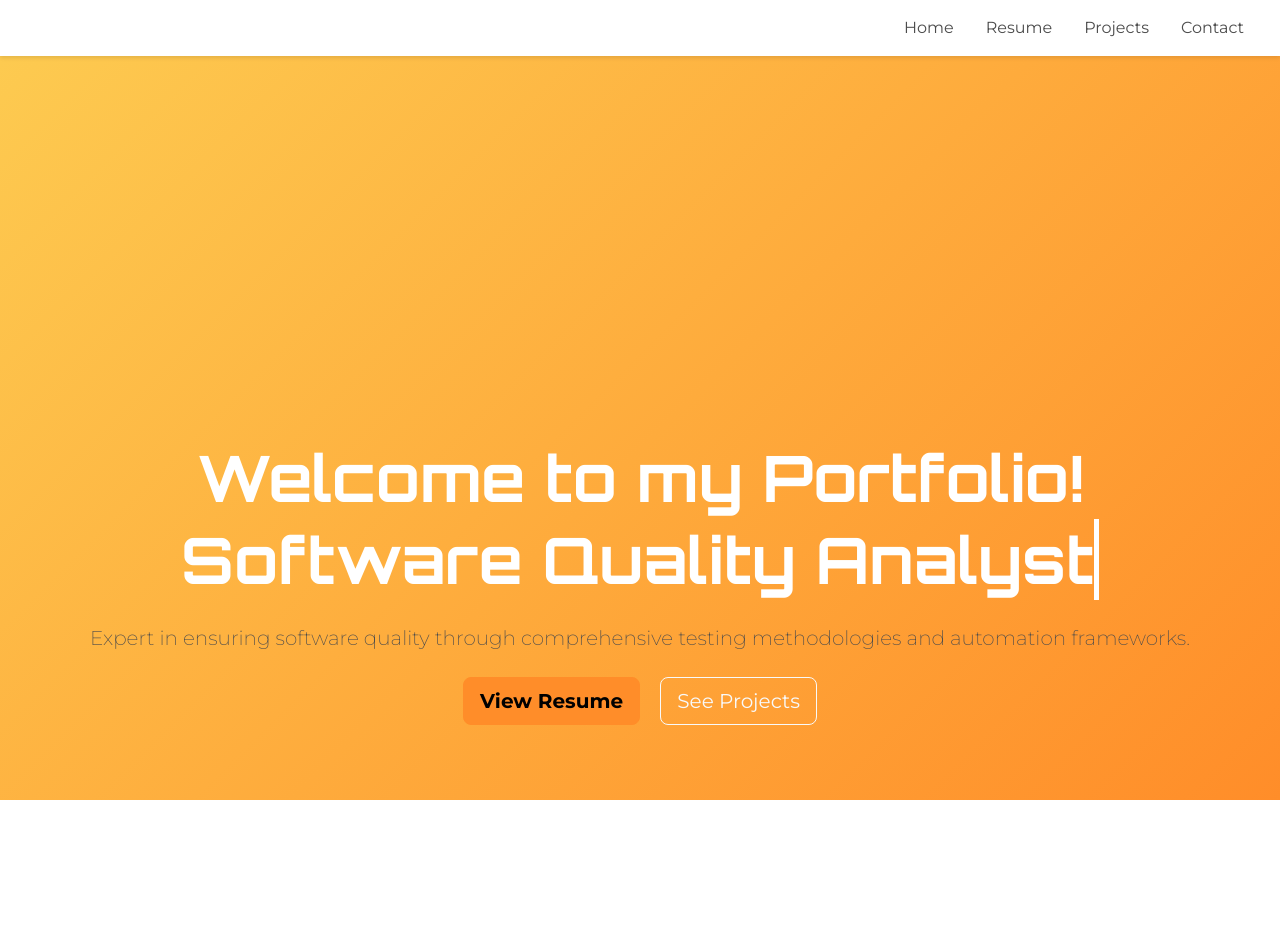
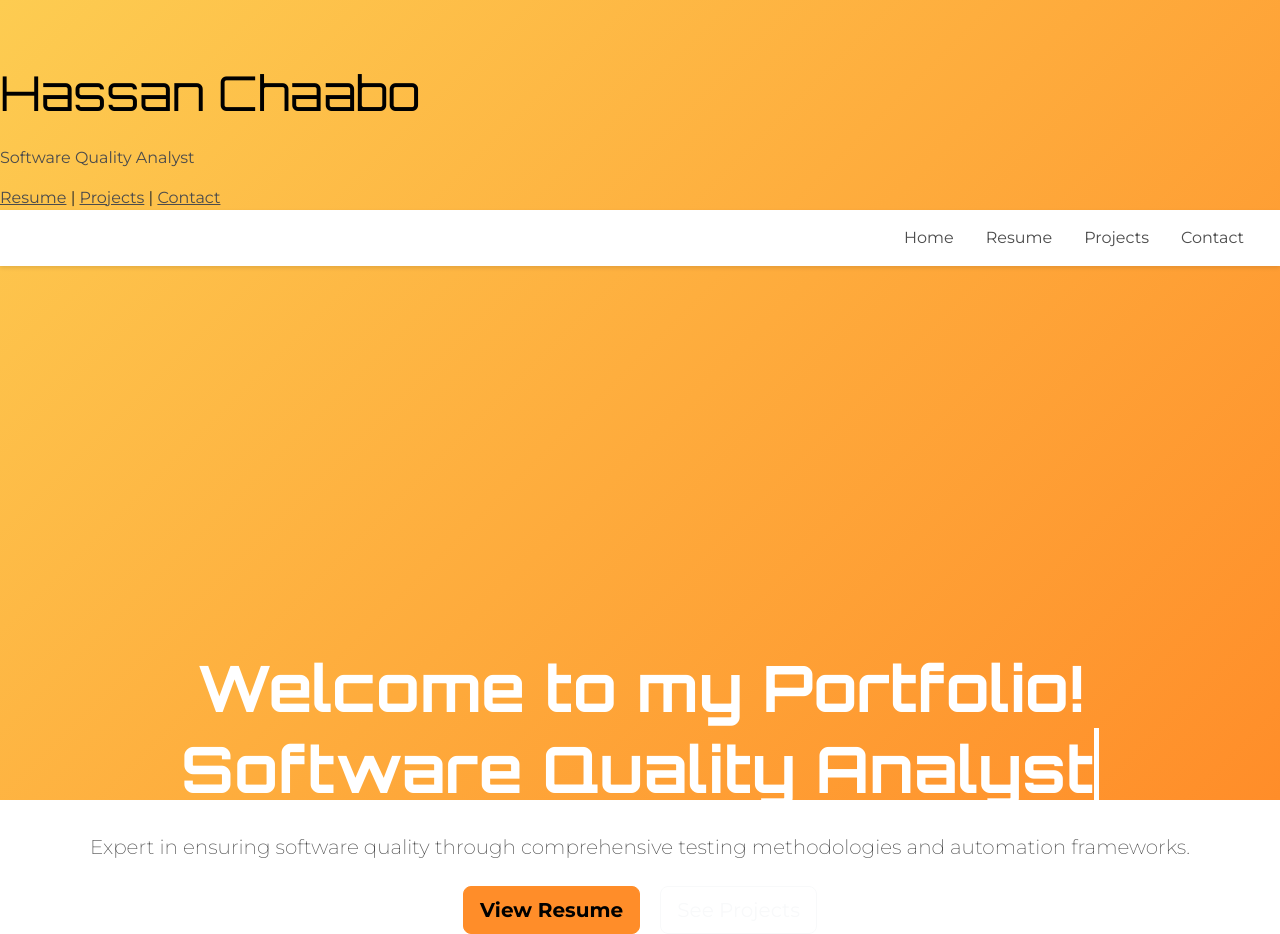
Before and after one commit to Hassan5523-student/Hassan5523-student.github.io, a plain HTML site: page Assessment 3 Website/index.html in a window 1280 px wide. Before the commit the page ends 800 px from the top, so only its background shows below. Drawn offline with nearby package versions, Linux system fonts and the light colour scheme.

Commit message:
Update index.html

```diff
--- a/Assessment 3 Website/index.html
+++ b/Assessment 3 Website/index.html
@@ -1,6 +1,20 @@
 <!DOCTYPE html>
 <html lang="en">
 <head>
+  <head>
+    <meta charset="UTF-8">
+    <meta name="viewport" content="width=device-width, initial-scale=1.0">
+    <title>Hassan Chaabo - Portfolio</title>
+</head>
+<body>
+    <h1>Hassan Chaabo</h1>
+    <p>Software Quality Analyst</p>
+    <nav>
+        <a href="./resume.html">Resume</a> |
+        <a href="./projects.html">Projects</a> |
+        <a href="./contact.html">Contact</a>
+    </nav>
+</body>
   <meta charset="utf-8">
   <meta name="viewport" content="width=device-width, initial-scale=1, shrink-to-fit=no">
   <meta name="description" content="Professional Portfolio - Software Quality Analyst">
@@ -111,4 +125,5 @@
     };
   </script>
 </body>
+
 </html>
```
